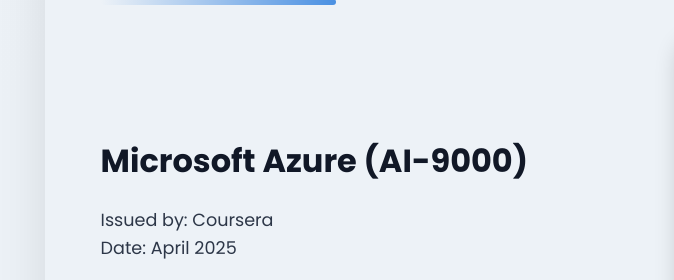
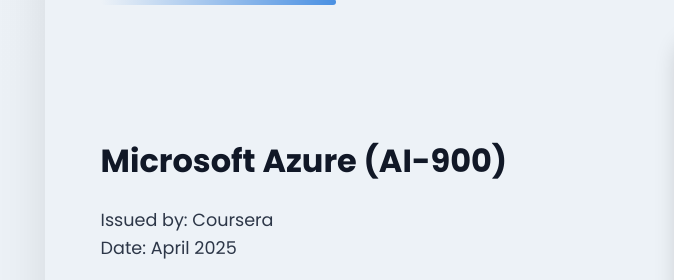
Before and after one commit to hanumanthuNani/updated_portifolio, a plain HTML site: page index.html in a window 1280 px wide. Shown: the part 4500-4780 px from the top of the page, 0-674 px from the left. Drawn offline with Linux system fonts and the light colour scheme; a script that the page names is missing.

Commit message:
Update index.html

```diff
--- a/index.html
+++ b/index.html
@@ -132,7 +132,7 @@
             <h2>Certifications</h2>
             <div class="content-wrapper">
                 <div class="content-text">
-                    <h3>Microsoft Azure (AI-9000)</h3>
+                    <h3>Microsoft Azure (AI-900)</h3>
                     <p>Issued by: Coursera<br>
                     Date: April 2025</p>
                 </div>
```
